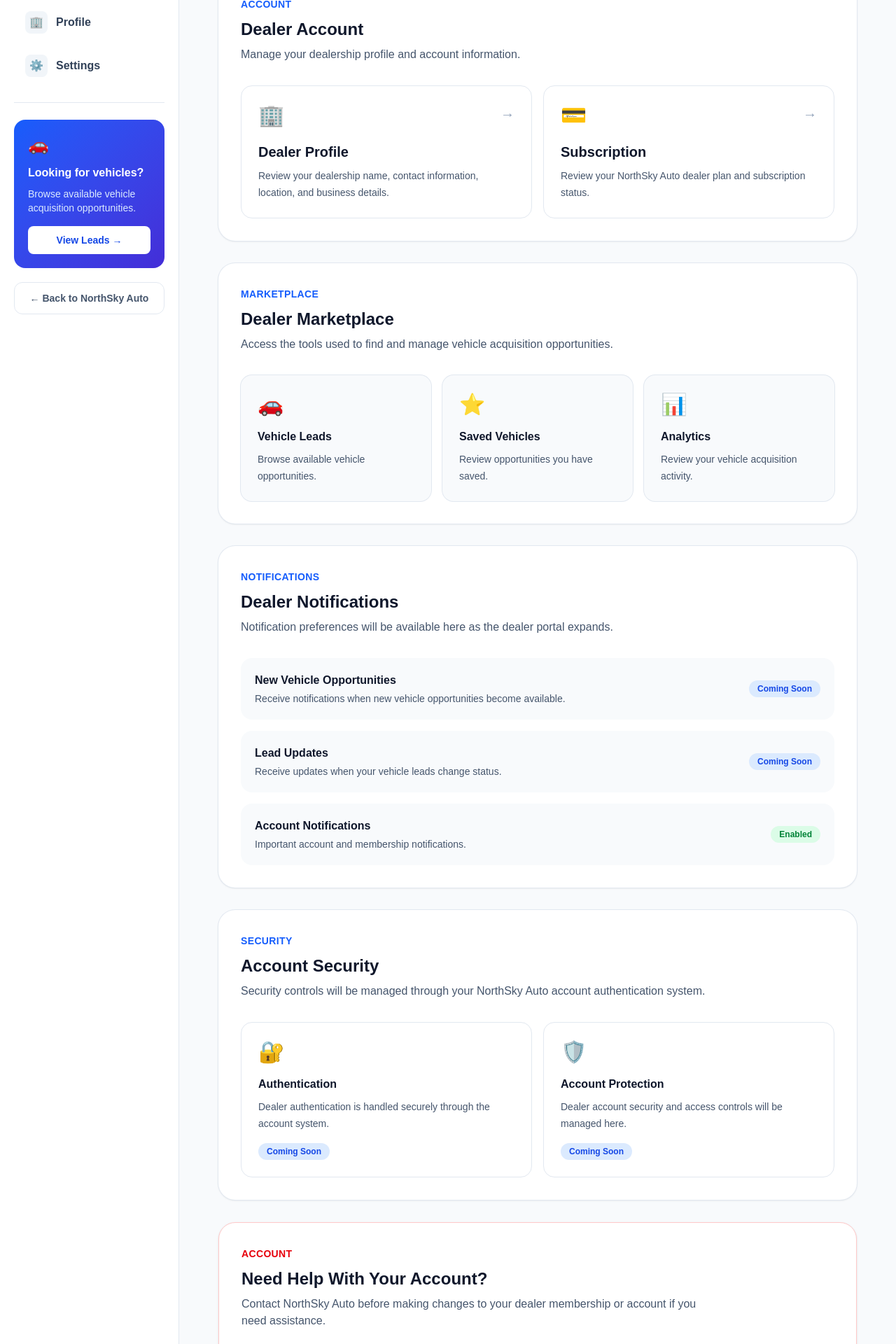
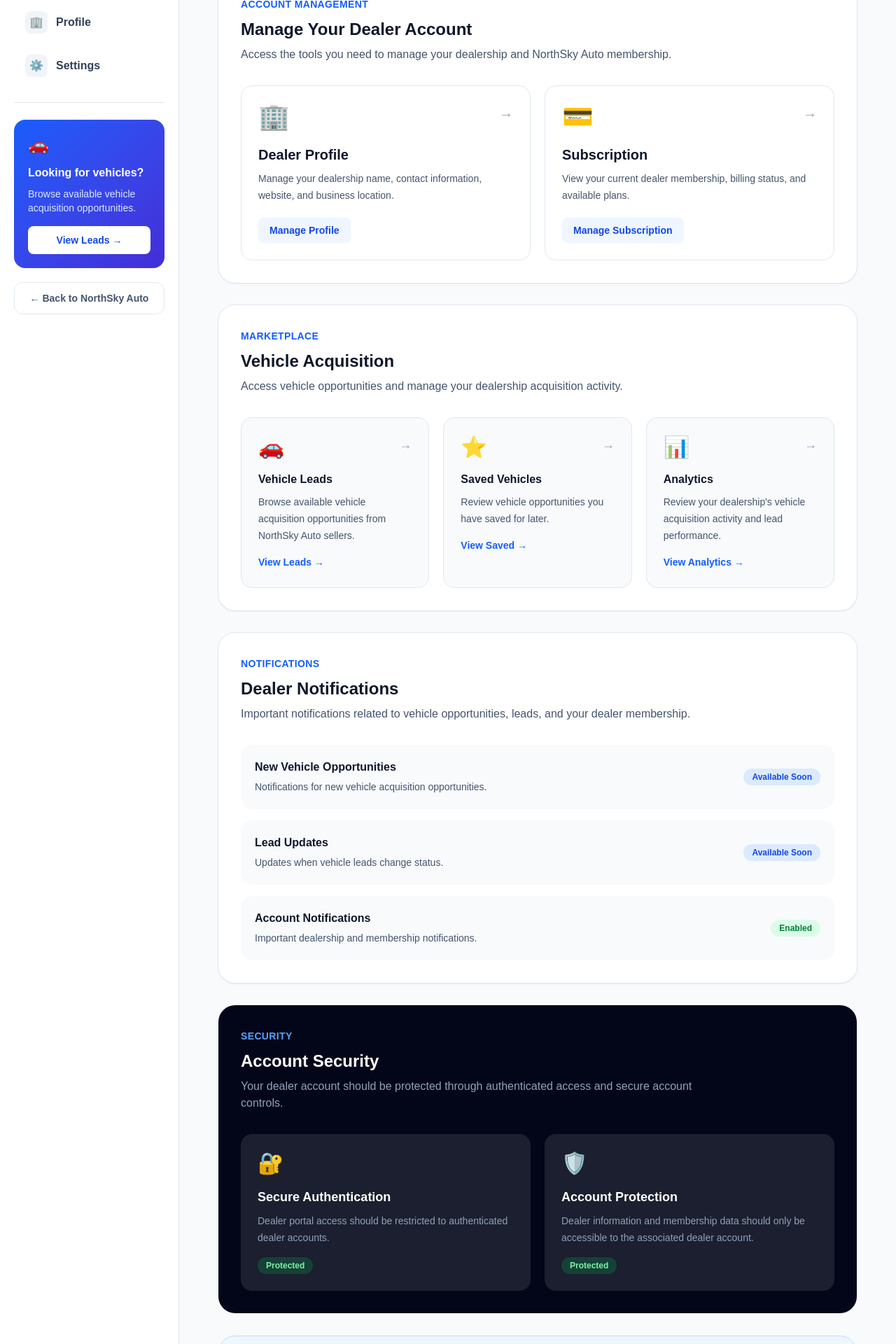
Before and after one commit to Goldylox752/NorthSky-Auto, a Next.js app: page /dealer/settings in a window 1280 px wide. Shown: the part 540-2460 px from the top of the page at 70% size. Built offline with nearby package versions, Linux system fonts and the light colour scheme.

Commit message:
Update page.jsx

```diff
--- a/app/dealer/settings/page.jsx
+++ b/app/dealer/settings/page.jsx
@@ -2,8 +2,50 @@ import Link from "next/link";
 export const metadata = {
   title: "Dealer Settings | NorthSky Auto",
   description:
-    "Manage your NorthSky Auto dealer account settings, preferences, and account access.",
+    "Manage your NorthSky Auto dealer account, dealership profile, subscription, marketplace access, and account settings.",
 };
+const settingsSections = [
+  {
+    title: "Dealer Profile",
+    description:
+      "Manage your dealership name, contact information, website, and business location.",
+    href: "/dealer/profile",
+    icon: "🏢",
+    action: "Manage Profile",
+  },
+  {
+    title: "Subscription",
+    description:
+      "View your current dealer membership, billing status, and available plans.",
+    href: "/dealer/subscriptions",
+    icon: "💳",
+    action: "Manage Subscription",
+  },
+  {
+    title: "Vehicle Leads",
+    description:
+      "Browse available vehicle acquisition opportunities from NorthSky Auto sellers.",
+    href: "/dealer/leads",
+    icon: "🚗",
+    action: "View Leads",
+  },
+  {
+    title: "Saved Vehicles",
+    description:
+      "Review vehicle opportunities you have saved for later.",
+    href: "/dealer/saved",
+    icon: "⭐",
+    action: "View Saved",
+  },
+  {
+    title: "Analytics",
+    description:
+      "Review your dealership's vehicle acquisition activity and lead performance.",
+    href: "/dealer/analytics",
+    icon: "📊",
+    action: "View Analytics",
+  },
+];
 export default function DealerSettingsPage() {
   return (
     <main className="min-h-screen bg-slate-50 text-slate-900">
@@ -19,7 +61,8 @@ export default function DealerSettingsPage() {
                 Dealer Settings
               </h1>
               <p className="mt-4 max-w-2xl text-slate-300">
-                Manage your dealer account preferences and portal settings.
+                Manage your dealership account, subscription, marketplace
+                access, and dealer preferences.
               </p>
             </div>
             <Link
@@ -31,234 +74,189 @@ export default function DealerSettingsPage() {
           </div>
         </div>
       </section>
-      {/* CONTENT */}
+      {/* SETTINGS */}
       <section className="px-6 py-12">
-        <div className="mx-auto max-w-5xl space-y-8">
-          {/* ACCOUNT */}
+        <div className="mx-auto max-w-6xl space-y-8">
+          {/* ACCOUNT SETTINGS */}
           <section className="rounded-3xl bg-white p-8 shadow-sm ring-1 ring-slate-200">
             <div>
               <span className="text-sm font-black uppercase tracking-wide text-blue-600">
-                Account
+                Account Management
               </span>
               <h2 className="mt-2 text-2xl font-black">
-                Dealer Account
+                Manage Your Dealer Account
               </h2>
-              <p className="mt-2 text-slate-600">
-                Manage your dealership profile and account information.
+              <p className="mt-2 max-w-2xl text-slate-600">
+                Access the tools you need to manage your dealership and
+                NorthSky Auto membership.
               </p>
             </div>
-            <div className="mt-8 grid gap-4 md:grid-cols-2">
+            <div className="mt-8 grid gap-5 md:grid-cols-2">
+              {settingsSections.slice(0, 2).map((item) => (
                 <Link
-                href="/dealer/profile"
+                  key={item.href}
+                  href={item.href}
                   className="group rounded-2xl border border-slate-200 p-6 transition hover:-translate-y-1 hover:border-blue-300 hover:shadow-lg"
                 >
                   <div className="flex items-start justify-between">
-                  <div className="text-3xl">🏢</div>
+                    <div className="text-4xl">{item.icon}</div>
                     <span className="text-xl text-slate-400 transition group-hover:text-blue-600">
                       →
                     </span>
                   </div>
                   <h3 className="mt-5 text-xl font-black">
-                  Dealer Profile
+                    {item.title}
                   </h3>
                   <p className="mt-2 text-sm leading-6 text-slate-600">
-                  Review your dealership name, contact information,
-                  location, and business details.
+                    {item.description}
                   </p>
+                  <span className="mt-5 inline-flex rounded-lg bg-blue-50 px-4 py-2 text-sm font-black text-blue-700">
+                    {item.action}
+                  </span>
                 </Link>
-              <Link
-                href="/dealer/subscriptions"
-                className="group rounded-2xl border border-slate-200 p-6 transition hover:-translate-y-1 hover:border-blue-300 hover:shadow-lg"
-              >
-                <div className="flex items-start justify-between">
-                  <div className="text-3xl">💳</div>
-                  <span className="text-xl text-slate-400 transition group-hover:text-blue-600">
-                    →
-                  </span>
-                </div>
-                <h3 className="mt-5 text-xl font-black">
-                  Subscription
-                </h3>
-                <p className="mt-2 text-sm leading-6 text-slate-600">
-                  Review your NorthSky Auto dealer plan and subscription
-                  status.
-                </p>
-              </Link>
+              ))}
             </div>
           </section>
-          {/* MARKETPLACE SETTINGS */}
+          {/* MARKETPLACE */}
           <section className="rounded-3xl bg-white p-8 shadow-sm ring-1 ring-slate-200">
             <div>
               <span className="text-sm font-black uppercase tracking-wide text-blue-600">
                 Marketplace
               </span>
               <h2 className="mt-2 text-2xl font-black">
-                Dealer Marketplace
+                Vehicle Acquisition
               </h2>
-              <p className="mt-2 text-slate-600">
-                Access the tools used to find and manage vehicle
-                acquisition opportunities.
+              <p className="mt-2 max-w-2xl text-slate-600">
+                Access vehicle opportunities and manage your dealership
+                acquisition activity.
               </p>
             </div>
-            <div className="mt-8 grid gap-4 md:grid-cols-3">
+            <div className="mt-8 grid gap-5 md:grid-cols-3">
+              {settingsSections.slice(2).map((item) => (
                 <Link
-                href="/dealer/leads"
-                className="rounded-2xl bg-slate-50 p-6 ring-1 ring-slate-200 transition hover:bg-blue-50 hover:ring-blue-200"
+                  key={item.href}
+                  href={item.href}
+                  className="group rounded-2xl border border-slate-200 bg-slate-50 p-6 transition hover:-translate-y-1 hover:bg-blue-50 hover:ring-1 hover:ring-blue-200"
                 >
-                <div className="text-3xl">🚗</div>
+                  <div className="flex items-start justify-between">
+                    <div className="text-3xl">{item.icon}</div>
+                    <span className="text-lg text-slate-400 transition group-hover:text-blue-600">
+                      →
+                    </span>
+                  </div>
                   <h3 className="mt-4 font-black">
-                  Vehicle Leads
+                    {item.title}
                   </h3>
                   <p className="mt-2 text-sm leading-6 text-slate-600">
-                  Browse available vehicle opportunities.
+                    {item.description}
                   </p>
+                  <span className="mt-4 inline-block text-sm font-black text-blue-600">
+                    {item.action} →
+                  </span>
                 </Link>
-              <Link
-                href="/dealer/saved"
-                className="rounded-2xl bg-slate-50 p-6 ring-1 ring-slate-200 transition hover:bg-blue-50 hover:ring-blue-200"
-              >
-                <div className="text-3xl">⭐</div>
-                <h3 className="mt-4 font-black">
-                  Saved Vehicles
-                </h3>
-                <p className="mt-2 text-sm leading-6 text-slate-600">
-                  Review opportunities you have saved.
-                </p>
-              </Link>
-              <Link
-                href="/dealer/analytics"
-                className="rounded-2xl bg-slate-50 p-6 ring-1 ring-slate-200 transition hover:bg-blue-50 hover:ring-blue-200"
-              >
-                <div className="text-3xl">📊</div>
-                <h3 className="mt-4 font-black">
-                  Analytics
-                </h3>
-                <p className="mt-2 text-sm leading-6 text-slate-600">
-                  Review your vehicle acquisition activity.
-                </p>
-              </Link>
+              ))}
             </div>
           </section>
           {/* NOTIFICATIONS */}
           <section className="rounded-3xl bg-white p-8 shadow-sm ring-1 ring-slate-200">
-            <div>
             <span className="text-sm font-black uppercase tracking-wide text-blue-600">
               Notifications
             </span>
             <h2 className="mt-2 text-2xl font-black">
               Dealer Notifications
             </h2>
-              <p className="mt-2 text-slate-600">
-                Notification preferences will be available here as the
-                dealer portal expands.
+            <p className="mt-2 max-w-2xl text-slate-600">
+              Important notifications related to vehicle opportunities,
+              leads, and your dealer membership.
             </p>
-            </div>
             <div className="mt-8 space-y-4">
-              <div className="flex items-center justify-between gap-6 rounded-2xl bg-slate-50 p-5">
-                <div>
-                  <h3 className="font-black">
-                    New Vehicle Opportunities
-                  </h3>
-                  <p className="mt-1 text-sm text-slate-600">
-                    Receive notifications when new vehicle opportunities
-                    become available.
-                  </p>
-                </div>
-                <span className="rounded-full bg-blue-100 px-3 py-1 text-xs font-black text-blue-700">
-                  Coming Soon
-                </span>
-              </div>
-              <div className="flex items-center justify-between gap-6 rounded-2xl bg-slate-50 p-5">
-                <div>
-                  <h3 className="font-black">
-                    Lead Updates
-                  </h3>
-                  <p className="mt-1 text-sm text-slate-600">
-                    Receive updates when your vehicle leads change status.
-                  </p>
-                </div>
-                <span className="rounded-full bg-blue-100 px-3 py-1 text-xs font-black text-blue-700">
-                  Coming Soon
-                </span>
-              </div>
-              <div className="flex items-center justify-between gap-6 rounded-2xl bg-slate-50 p-5">
-                <div>
-                  <h3 className="font-black">
-                    Account Notifications
-                  </h3>
-                  <p className="mt-1 text-sm text-slate-600">
-                    Important account and membership notifications.
-                  </p>
-                </div>
-                <span className="rounded-full bg-green-100 px-3 py-1 text-xs font-black text-green-700">
-                  Enabled
-                </span>
-              </div>
+              <NotificationRow
+                title="New Vehicle Opportunities"
+                description="Notifications for new vehicle acquisition opportunities."
+                status="Available Soon"
+              />
+              <NotificationRow
+                title="Lead Updates"
+                description="Updates when vehicle leads change status."
+                status="Available Soon"
+              />
+              <NotificationRow
+                title="Account Notifications"
+                description="Important dealership and membership notifications."
+                status="Enabled"
+                active
+              />
             </div>
           </section>
           {/* SECURITY */}
-          <section className="rounded-3xl bg-white p-8 shadow-sm ring-1 ring-slate-200">
-            <div>
-              <span className="text-sm font-black uppercase tracking-wide text-blue-600">
+          <section className="rounded-3xl bg-slate-950 p-8 text-white">
+            <span className="text-sm font-black uppercase tracking-wide text-blue-400">
               Security
             </span>
             <h2 className="mt-2 text-2xl font-black">
               Account Security
             </h2>
-              <p className="mt-2 text-slate-600">
-                Security controls will be managed through your NorthSky
-                Auto account authentication system.
+            <p className="mt-2 max-w-2xl text-slate-400">
+              Your dealer account should be protected through authenticated
+              access and secure account controls.
             </p>
-            </div>
-            <div className="mt-8 grid gap-4 md:grid-cols-2">
-              <div className="rounded-2xl border border-slate-200 p-6">
+            <div className="mt-8 grid gap-5 md:grid-cols-2">
+              <div className="rounded-2xl bg-white/10 p-6">
                 <div className="text-3xl">🔐</div>
-                <h3 className="mt-4 font-black">
-                  Authentication
+                <h3 className="mt-4 text-lg font-black">
+                  Secure Authentication
                 </h3>
-                <p className="mt-2 text-sm leading-6 text-slate-600">
-                  Dealer authentication is handled securely through the
-                  account system.
+                <p className="mt-2 text-sm leading-6 text-slate-400">
+                  Dealer portal access should be restricted to authenticated
+                  dealer accounts.
                 </p>
-                <span className="mt-4 inline-flex rounded-full bg-blue-100 px-3 py-1 text-xs font-black text-blue-700">
-                  Coming Soon
+                <span className="mt-4 inline-flex rounded-full bg-green-500/20 px-3 py-1 text-xs font-black text-green-300">
+                  Protected
                 </span>
               </div>
-              <div className="rounded-2xl border border-slate-200 p-6">
+              <div className="rounded-2xl bg-white/10 p-6">
                 <div className="text-3xl">🛡️</div>
-                <h3 className="mt-4 font-black">
+                <h3 className="mt-4 text-lg font-black">
                   Account Protection
                 </h3>
-                <p className="mt-2 text-sm leading-6 text-slate-600">
-                  Dealer account security and access controls will be
-                  managed here.
+                <p className="mt-2 text-sm leading-6 text-slate-400">
+                  Dealer information and membership data should only be
+                  accessible to the associated dealer account.
                 </p>
-                <span className="mt-4 inline-flex rounded-full bg-blue-100 px-3 py-1 text-xs font-black text-blue-700">
-                  Coming Soon
+                <span className="mt-4 inline-flex rounded-full bg-green-500/20 px-3 py-1 text-xs font-black text-green-300">
+                  Protected
                 </span>
               </div>
             </div>
           </section>
-          {/* DANGER ZONE */}
-          <section className="rounded-3xl border border-red-200 bg-white p-8 shadow-sm">
-            <span className="text-sm font-black uppercase tracking-wide text-red-600">
-              Account
+          {/* SUPPORT */}
+          <section className="rounded-3xl border border-blue-200 bg-blue-50 p-8">
+            <span className="text-sm font-black uppercase tracking-wide text-blue-600">
+              Dealer Support
             </span>
             <h2 className="mt-2 text-2xl font-black">
               Need Help With Your Account?
             </h2>
             <p className="mt-2 max-w-2xl text-slate-600">
-              Contact NorthSky Auto before making changes to your dealer
-              membership or account if you need assistance.
+              Contact NorthSky Auto if you need help with your dealership
+              profile, membership, billing, or dealer marketplace access.
             </p>
+            <div className="mt-6 flex flex-wrap gap-3">
               <Link
                 href="/contact"
-              className="mt-6 inline-flex rounded-xl bg-red-600 px-6 py-3 font-black text-white transition hover:bg-red-700"
+                className="rounded-xl bg-blue-600 px-6 py-3 font-black text-white transition hover:bg-blue-700"
               >
                 Contact NorthSky Auto →
               </Link>
+              <Link
+                href="/dealer/dashboard"
+                className="rounded-xl border border-slate-200 bg-white px-6 py-3 font-black text-slate-900 transition hover:bg-slate-50"
+              >
+                Return to Dashboard
+              </Link>
+            </div>
           </section>
-          {/* FOOTER NAVIGATION */}
+          {/* FOOTER NAV */}
           <div className="flex flex-wrap justify-center gap-x-6 gap-y-3 pb-8 text-sm font-semibold text-slate-500">
             <Link
               href="/dealer/dashboard"
@@ -282,7 +280,7 @@ export default function DealerSettingsPage() {
               href="/dealer/leads"
               className="transition hover:text-blue-600"
             >
-              Leads
+              Vehicle Leads
             </Link>
             <Link
               href="/contact"
@@ -296,3 +294,29 @@ export default function DealerSettingsPage() {
     </main>
   );
 }
+function NotificationRow({
+  title,
+  description,
+  status,
+  active = false,
+}) {
+  return (
+    <div className="flex flex-col gap-4 rounded-2xl bg-slate-50 p-5 sm:flex-row sm:items-center sm:justify-between">
+      <div>
+        <h3 className="font-black">{title}</h3>
+        <p className="mt-1 text-sm leading-6 text-slate-600">
+          {description}
+        </p>
+      </div>
+      <span
+        className={`w-fit rounded-full px-3 py-1 text-xs font-black ${
+          active
+            ? "bg-green-100 text-green-700"
+            : "bg-blue-100 text-blue-700"
+        }`}
+      >
+        {status}
+      </span>
+    </div>
+  );
+}
```
Lines whose indentation alone changed are shown as unchanged.
